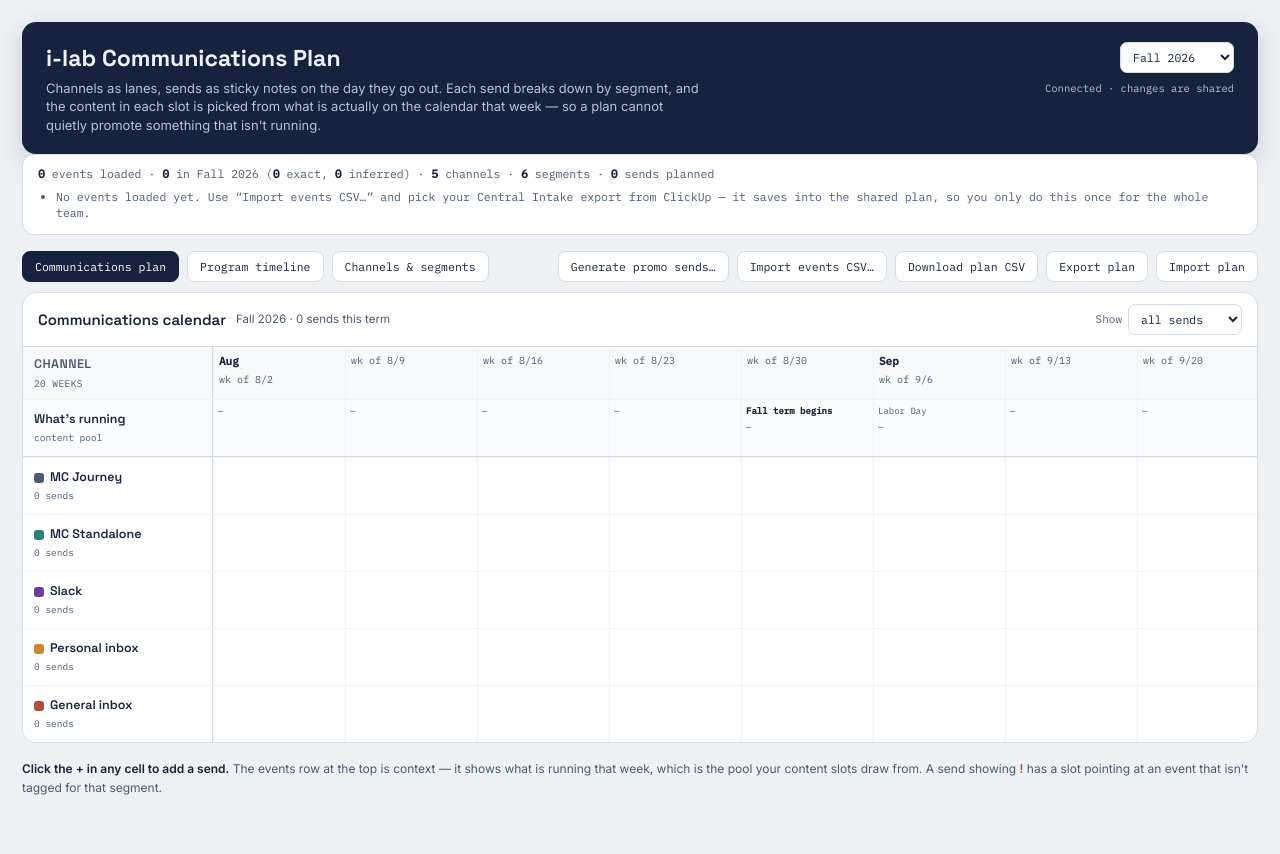
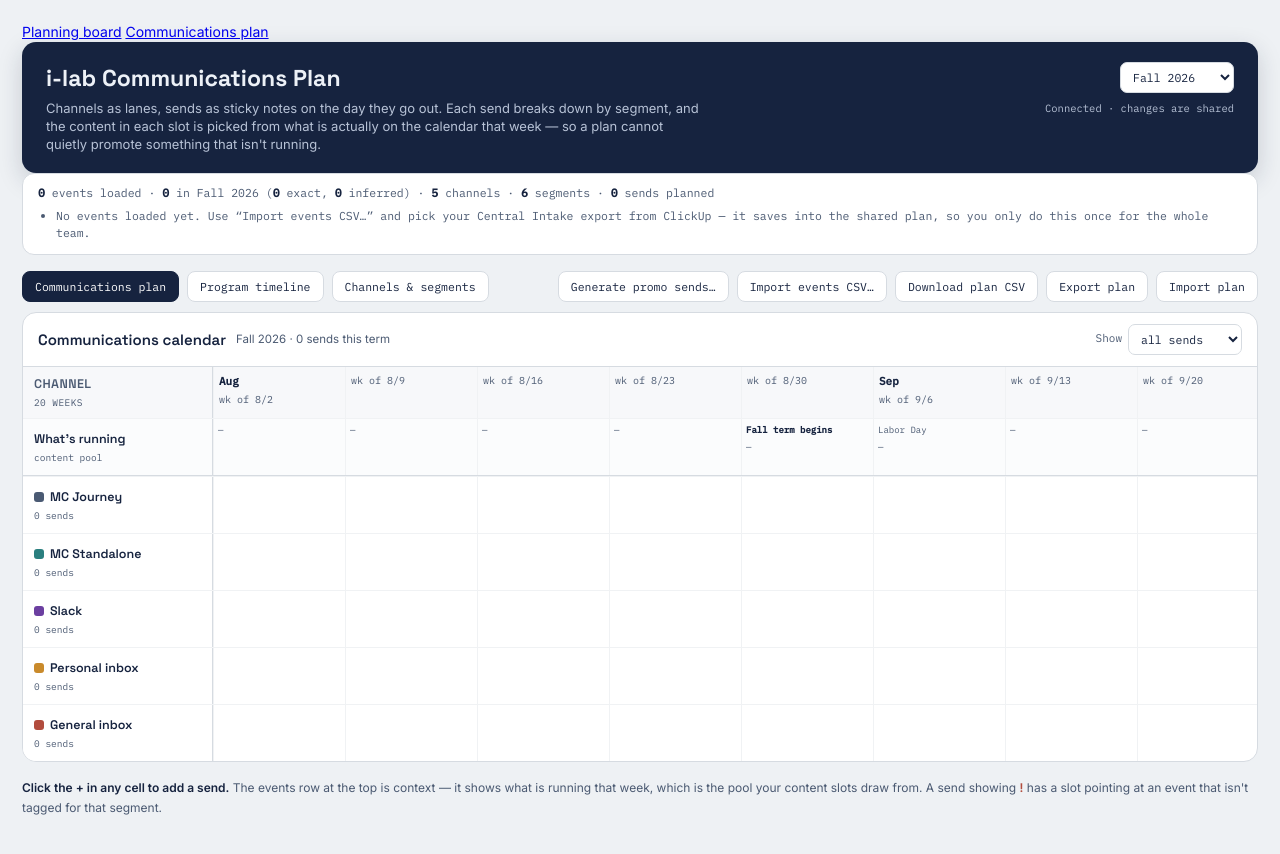
Before and after one commit to abarry25/Ilab-planning, a website: page public/comms_planner.html in a window 1280 px wide. Drawn offline with Linux system fonts and the light colour scheme; no server answers.

Commit message:
Add navigation links to communications planner

```diff
--- a/public/comms_planner.html
+++ b/public/comms_planner.html
@@ -161,6 +161,10 @@ table.grid td { padding:8px 10px; border-bottom:1px solid #F0F2F4; vertical-alig
 </head>
 <body>
 <div class="wrap">
+   <nav class="app-nav" aria-label="i-lab planning tools">
+    <a href="index.html">Planning board</a>
+    <a href="comms.html" aria-current="page">Communications plan</a>
+  </nav>
 
   <div class="banner">
     <div>
```
